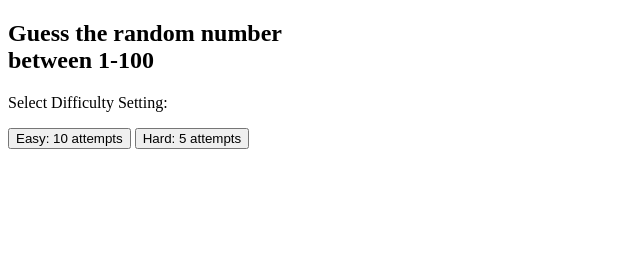
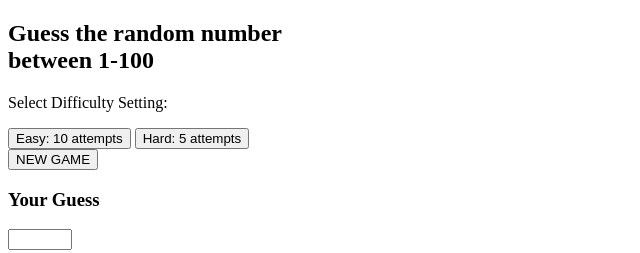
Before and after one commit to AudieRaymos/jsGame, a plain HTML site: page index.html in a window 1280 px wide. Shown: the whole page, without its empty margins (0-640 px from the left). Drawn offline with Linux system fonts and the light colour scheme.

Commit message:
game section setup

```diff
--- a/index.html
+++ b/index.html
@@ -17,10 +17,13 @@
                     <button>Hard: 5 attempts</button>
                 </div>
             </section>
+
         </div>
 
         <div id="gameArea">
-
+            <button id="newGameButton">NEW GAME</button>
+            <h3 id="textOutput">Your Guess</h3>
+            <input type="number" id="inputBox" min="1" max="100">
         </div>
     </main>
 </body>
```
